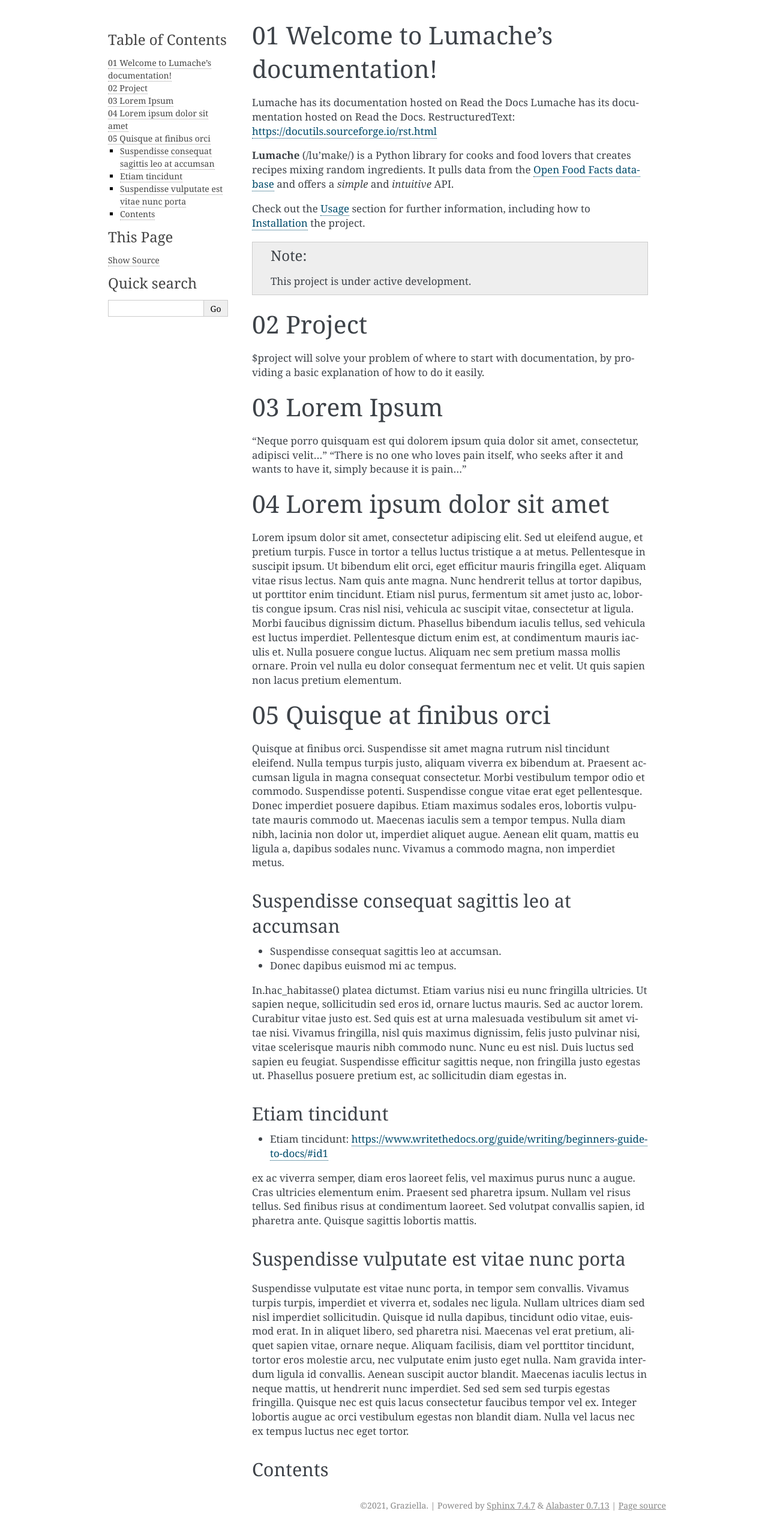
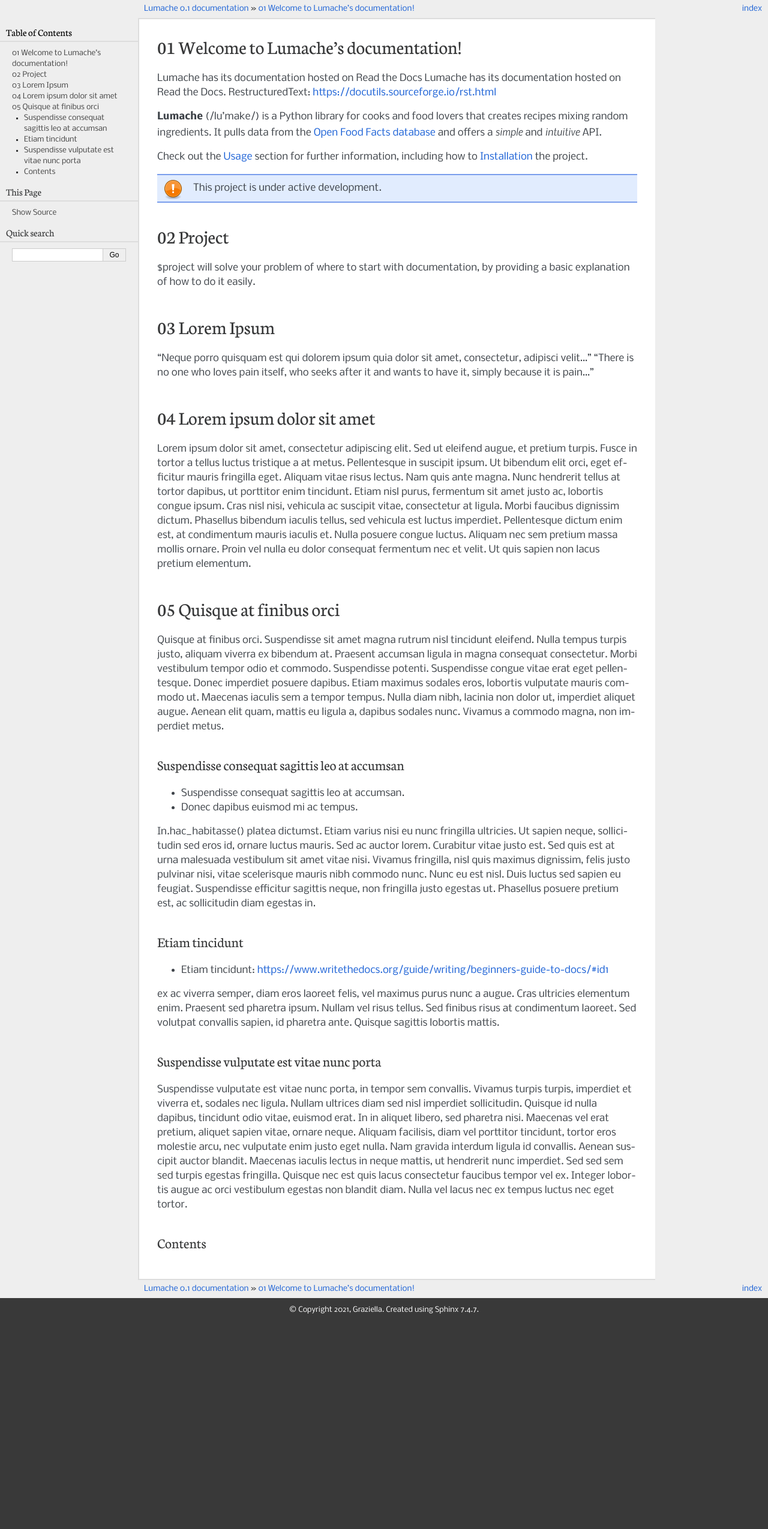
Before and after one commit to rasundsbak/rtd-tutorial, a Sphinx documentation site: the page built from docs/source/index.rst, in a window 1280 px wide. Shown: the whole page at 60% size. Built offline with Sphinx 7.4.7, drawn with Linux system fonts in a browser that asks for light colours; pages that are not in the unit, such as notebooks, are missing from menus; after the commit the page ends 2203 px from its top, so only the background shows below that.

Commit message:
Update conf.py
html theme "pyramid"

```diff
--- a/docs/source/conf.py
+++ b/docs/source/conf.py
@@ -39,7 +39,7 @@
 
 # html_theme = 'default'
 # this not working
-sidebarbgcolor = 'DarkOrange'
+# sidebarbgcolor = 'DarkOrange'
 
 # html_theme = 'sphinx_rtd_theme'
 
@@ -48,7 +48,7 @@
 # sidebarbgcolor = '#FF8C00'
 # sidebarbgcolor = 'DarkOrange'
 
-# html_theme = "pyramid"
+html_theme = "pyramid"
 
 # -- Options for EPUB output
 epub_show_urls = 'footnote'
```
